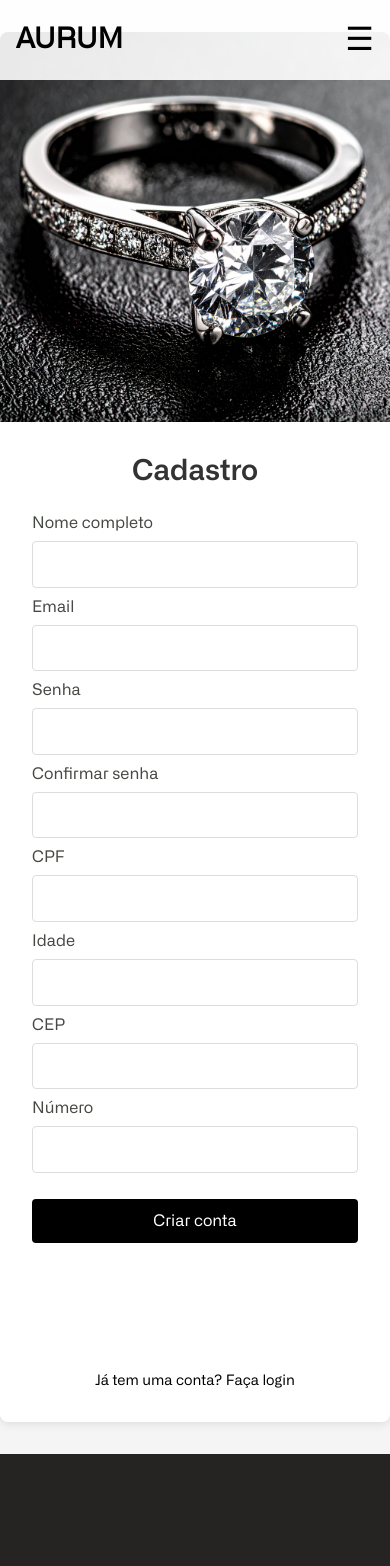
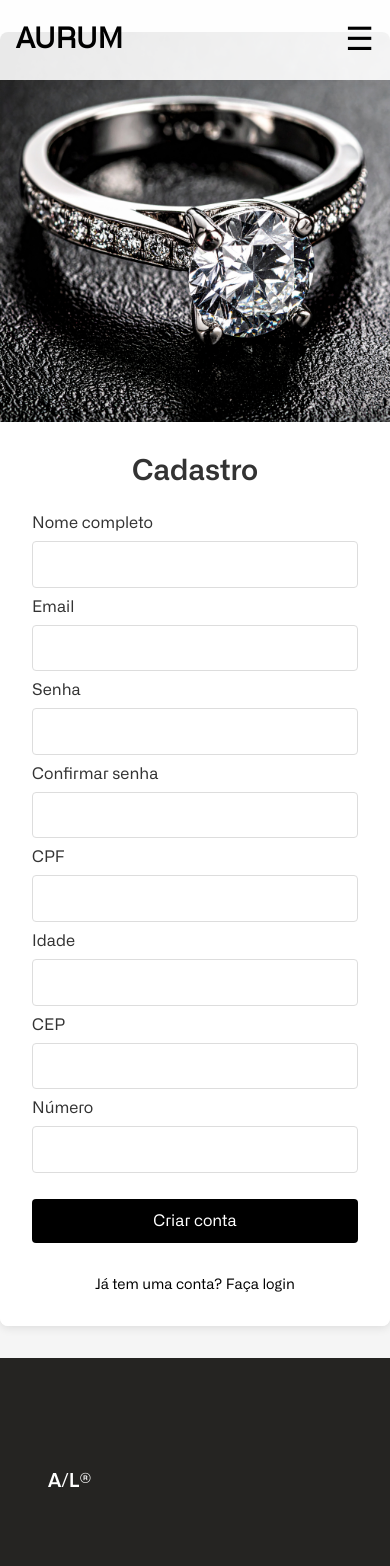
Before and after one commit to guilhermesantossousadev/aurum-ecommerce, a React (Vite) app: page /register in a window 390 px wide. Shown: the top 1566 px of the page. Built offline with nearby package versions, Linux system fonts and the light colour scheme.

Commit message:
coreção do clique na pagina register

```diff
--- a/src/components/NavBar.jsx
+++ b/src/components/NavBar.jsx
@@ -84,9 +84,8 @@ const NavBar = () => {
 
   return (
     <nav
-      className={`navbar ${
-        isScrolled ? "scrolled" : ""
-      } ${getTextClass()} ${getPageClass()}`}
+      className={`navbar ${isScrolled ? "scrolled" : ""
+        } ${getTextClass()} ${getPageClass()}`}
     >
       <div className="Nav__item">
         <Link to="/" className="navbar__brand">
@@ -200,11 +199,17 @@ const NavBar = () => {
             </Link>
           </li>
           {user ? (
-            <li>
-              <Link to="/profile" onClick={() => setIsMenuOpen(false)}>
-                Bem-Vindo, {user.nome}!{" "}
-              </Link>
-            </li>
+            <>
+              {user.isAdmin ? (
+                <li>
+                  <Link to="/adminPage">Dashboard</Link>
+                </li>
+              ) : (
+                <li>
+                  <Link to="/profile">Bem-vindo, {user.nome}!</Link>
+                </li>
+              )}
+            </>
           ) : (
             <li>
               <Link to="/login" onClick={() => setIsMenuOpen(false)}>
--- a/src/pages/Admin/AdminPage.jsx
+++ b/src/pages/Admin/AdminPage.jsx
@@ -2,6 +2,7 @@ import { useState } from "react";
 import { useDispatch } from "react-redux";
 import { useNavigate } from "react-router-dom";
 import { FaSignOutAlt } from "react-icons/fa";
+import { Link } from "react-router-dom";
 
 import "../../styles/Admin/AdminPage.css";
 import CrudAnuncios from "../../components/Cruds/CrudAnuncios";
@@ -67,6 +68,9 @@ function AdminPage() {
             </button>
           </li>
           <li>
+            <button onClick={() => navigate("/profile")}>Perfil</button>
+          </li>
+          <li>
             <button className="profile__logout" onClick={handleLogout}>
               <FaSignOutAlt /> Sair
             </button>
--- a/src/styles/Home.css
+++ b/src/styles/Home.css
@@ -441,8 +441,9 @@ a.Home__Echo__container__item {
 /*Home Echo responsividade*/
 @media (max-width: 1024px) {
   .Home__Echo {
-    height: 250vh;
+    height: 280vh;
   }
+
   .Home__Echo__container {
     height: auto;
     padding-top: 0;
@@ -502,6 +503,7 @@ a.Home__Echo__container__item {
     font-size: 0.85rem;
   }
 }
+
 @media (max-width: 1600px) {
   .a__Aurun {
     font-size: 8rem;
--- a/src/styles/Login.css
+++ b/src/styles/Login.css
@@ -18,16 +18,29 @@
   box-shadow: 0 2px 10px rgba(0, 0, 0, 0.1);
   display: flex;
   flex-wrap: nowrap;
-  overflow: hidden;
   background-color: #fff;
   box-sizing: border-box;
+  position: relative;
+  z-index: 1;
+  /* Garante que esteja acima de elementos de fundo */
 }
 
-/* Left and Right container */
 .Login__container__left {
   flex: 1 1 50%;
   height: 100%;
   min-width: 300px;
+  position: relative;
+  z-index: 0;
+}
+
+.Login__container__left img {
+  width: 100%;
+  height: 100%;
+  object-fit: cover;
+  border-top-left-radius: 12px;
+  border-bottom-left-radius: 12px;
+  pointer-events: none;
+  /* Evita bloqueio de clique nos inputs */
 }
 
 .Login__container__right {
@@ -39,6 +52,10 @@
   align-items: center;
   justify-content: center;
   box-sizing: border-box;
+  position: relative;
+  z-index: 2;
+  /* Garante que o lado direito esteja clicável */
+  background-color: #fff;
 }
 
 .Login__container__right__top {
@@ -61,14 +78,6 @@
 .Login__container__right__bottom {
   width: 100%;
   height: 20%;
-}
-
-.Login__container__left img {
-  width: 100%;
-  height: 100%;
-  object-fit: cover;
-  border-top-left-radius: 12px;
-  border-bottom-left-radius: 12px;
 }
 
 .Login__title {
@@ -176,7 +185,7 @@
     align-items: center;
     justify-content: center;
     padding: 2rem;
-    padding-top: 4rem;
+    padding-top: 10rem;
   }
 
   .Login__container {
@@ -234,10 +243,6 @@
 
 /* Smartphones muito pequenos */
 @media (max-width: 480px) {
-  .Login {
-    padding: 1rem;
-  }
-
   .Login__container__right {
     padding: 1.5rem;
   }
--- a/src/styles/Register.css
+++ b/src/styles/Register.css
@@ -5,30 +5,37 @@
   align-items: center;
   justify-content: center;
   background-color: #f5f5f5;
+  overflow: auto;
 }
 
 .Register__container {
   display: flex;
+  flex-wrap: wrap;
+  /* Ajusta para telas menores */
   width: 100%;
   max-width: 1000px;
-  height: 600px;
+  height: 630px;
   background-color: #ffffff;
   border-radius: 8px;
   box-shadow: 0 2px 10px rgba(0, 0, 0, 0.1);
   overflow: hidden;
+  position: relative;
 }
 
 .Register__container__left {
   width: 50%;
+  min-width: 300px;
   padding: 2rem;
   display: flex;
   flex-direction: column;
   justify-content: center;
+  z-index: 2;
+  /* Garante que o formulário fique acima da imagem */
+  background-color: #ffffff;
 }
 
 .Register__container__left__top {
   width: 100%;
-  height: 10%;
   display: flex;
   align-items: center;
   justify-content: center;
@@ -36,12 +43,12 @@
 
 .Register__container__left__middle {
   width: 100%;
-  height: 60%;
+  flex: 1;
+  overflow-y: auto;
 }
 
 .Register__container__left__bottom {
   width: 100%;
-  height: 30%;
   display: flex;
   align-items: center;
   justify-content: center;
@@ -53,15 +60,19 @@
   display: flex;
   align-items: center;
   justify-content: center;
+  overflow: hidden;
 }
 
 .Register__image {
   width: 100%;
   height: 100%;
   object-fit: cover;
+  pointer-events: none;
+  /* Impede a imagem de capturar cliques */
+  user-select: none;
 }
 
-/* Já existentes */
+/* Título */
 .Register__title {
   text-align: center;
   color: #333;
@@ -69,10 +80,17 @@
   font-size: 1.8rem;
 }
 
+/* Formulário */
 .Register__form {
   display: flex;
   flex-direction: column;
   gap: 10px;
+}
+
+.Register__form label {
+  padding-bottom: 0.5rem;
+  font-weight: 500;
+  color: #333;
 }
 
 .Register__input {
@@ -110,8 +128,9 @@
   cursor: not-allowed;
 }
 
+/* Links */
 .Register__links {
-  margin-top: 8rem;
+  margin-top: 4rem;
   text-align: center;
 }
 
@@ -127,6 +146,7 @@
   text-decoration: underline;
 }
 
+/* Mensagens */
 .Register__error {
   background-color: #f8d7da;
   color: #721c24;
@@ -145,46 +165,7 @@
   text-align: center;
 }
 
-/* Responsivo */
-@media (max-width: 768px) {
-  .Register {
-    height: auto;
-    padding: 2rem 0;
-  }
-
-  .Register__container {
-    flex-direction: column;
-    height: auto;
-    max-height: none;
-  }
-
-  .Register__container__left,
-  .Register__container__rigth {
-    width: 100%;
-    height: auto;
-  }
-
-  .Register__container__rigth {
-    order: -1; /* Coloca a imagem em cima, se quiser pode remover */
-    height: 200px;
-  }
-
-  .Register__image {
-    height: 100%;
-    object-fit: cover;
-  }
-}
-
-.Register__form {
-  display: flex;
-  flex-direction: column;
-  gap: 10px;
-}
-
-.Register__form label {
-  padding-bottom: 0.5rem;
-}
-
+/* Grid do formulário */
 .Register__grid {
   display: grid;
   grid-template-columns: 1fr;
@@ -196,6 +177,40 @@
   flex-direction: column;
 }
 
+/* Responsivo */
+@media (max-width: 768px) {
+  .Register {
+    height: auto;
+    padding: 2rem 0;
+  }
+
+  .Register__container {
+    flex-direction: column;
+    height: auto;
+  }
+
+  .Register__container__left,
+  .Register__container__rigth {
+    width: 100%;
+    height: auto;
+  }
+
+  .Register__container__rigth {
+    order: -1;
+    /* Coloca a imagem em cima, se desejar */
+    height: 200px;
+  }
+
+  .Register__image {
+    height: 100%;
+    object-fit: cover;
+  }
+
+  .Register__links {
+    margin-top: 2rem;
+  }
+}
+
 @media (min-width: 768px) {
   .Register__grid {
     grid-template-columns: repeat(2, 1fr);
```
